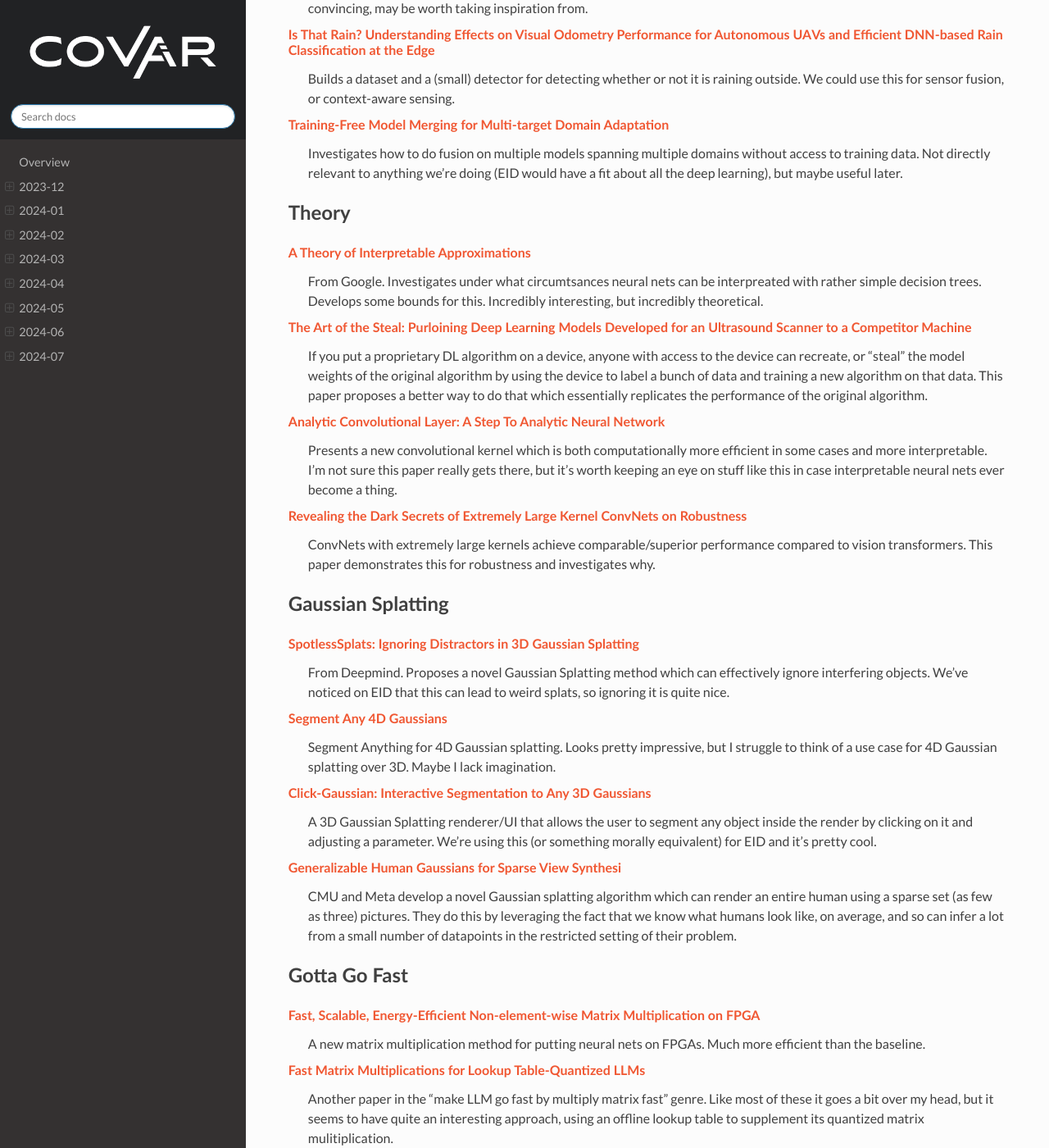
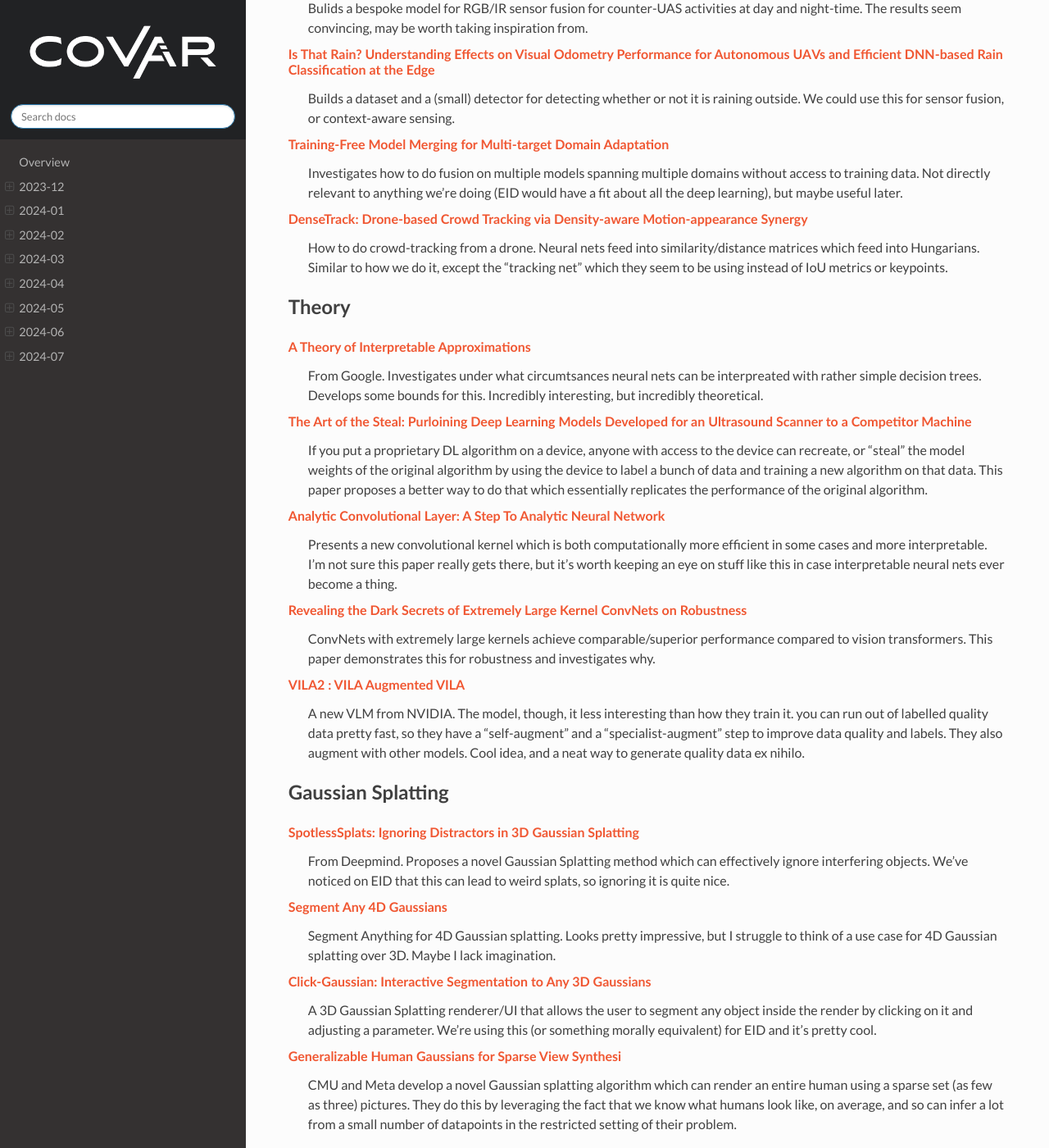
Before and after one commit to covartech/zeitgeist, a Sphinx documentation site: the page built from docs/issues/2024-08.rst, in a window 1280 px wide and 1400 px high, scrolled down 2424 px. Shown: the whole window at 82% size. Built offline with Sphinx 7.4.7 and the Read the Docs theme 2.0.0, drawn with Linux system fonts in a browser that asks for light colours; some of the changed text lies outside the part shown.

Commit message:
Update 2024_07_25

```diff
--- a/docs/issues/2024-08.rst
+++ b/docs/issues/2024-08.rst
@@ -9,8 +9,8 @@
 `ViLLa: Video Reasoning Segmentation with Large Language Model <https://arxiv.org/pdf/2407.14500>`_
     A novel vision LLM which takes a text prompt as an input and segments the relevant objects in a video, possibly with a text description as well.  Looks pretty powerful in a limited number of examples, but code is coming "soon".
 
-`Distilling Tiny and Ultra-fast Deep Neural Networks for Autonomous Navigation on Nano-UAVs <https://arxiv.org/pdf/2407.12675>`_
-    Builds a tiny CNN to function as the brain on a "nano-drone".  Lots of potential with a swarm of these things coordinating together.
+`VILA2 : VILA Augmented VILA <https://arxiv.org/pdf/2407.17453>`_
+    A new VLM from NVIDIA.  The model, though, it less interesting than how they train it.  you can run out of labelled quality data pretty fast, so they have a "self-augment" and a "specialist-augment" step to improve data quality and labels.  They also augment with other models.  Cool idea, and a neat way to generate quality data ex nihilo.
 
 `Revealing the Dark Secrets of Extremely Large Kernel ConvNets on Robustness <https://arxiv.org/pdf/2407.08972>`_
     ConvNets with extremely large kernels achieve comparable/superior performance compared to vision transformers.  This paper demonstrates this for robustness and investigates why.
@@ -77,6 +77,9 @@
 `Training-Free Model Merging for Multi-target Domain Adaptation <https://arxiv.org/pdf/2407.13771>`_
     Investigates how to do fusion on multiple models spanning multiple domains without access to training data.  Not directly relevant to anything we're doing  (EID would have a fit about all the deep learning), but maybe useful later.
 
+`DenseTrack: Drone-based Crowd Tracking via Density-aware Motion-appearance Synergy <https://arxiv.org/pdf/2407.17272>`_
+    How to do crowd-tracking from a drone. Neural nets feed into similarity/distance matrices which feed into Hungarians.  Similar to how we do it, except the "tracking net" which they seem to be using instead of IoU metrics or keypoints.
+
 Theory
 ------
 `A Theory of Interpretable Approximations <https://arxiv.org/pdf/2406.10529>`_
@@ -90,6 +93,9 @@
 
 `Revealing the Dark Secrets of Extremely Large Kernel ConvNets on Robustness <https://arxiv.org/pdf/2407.08972>`_
     ConvNets with extremely large kernels achieve comparable/superior performance compared to vision transformers.  This paper demonstrates this for robustness and investigates why.
+
+`VILA2 : VILA Augmented VILA <https://arxiv.org/pdf/2407.17453>`_
+    A new VLM from NVIDIA.  The model, though, it less interesting than how they train it.  you can run out of labelled quality data pretty fast, so they have a "self-augment" and a "specialist-augment" step to improve data quality and labels.  They also augment with other models.  Cool idea, and a neat way to generate quality data ex nihilo.
 
 Gaussian Splatting
 ------------------
```
